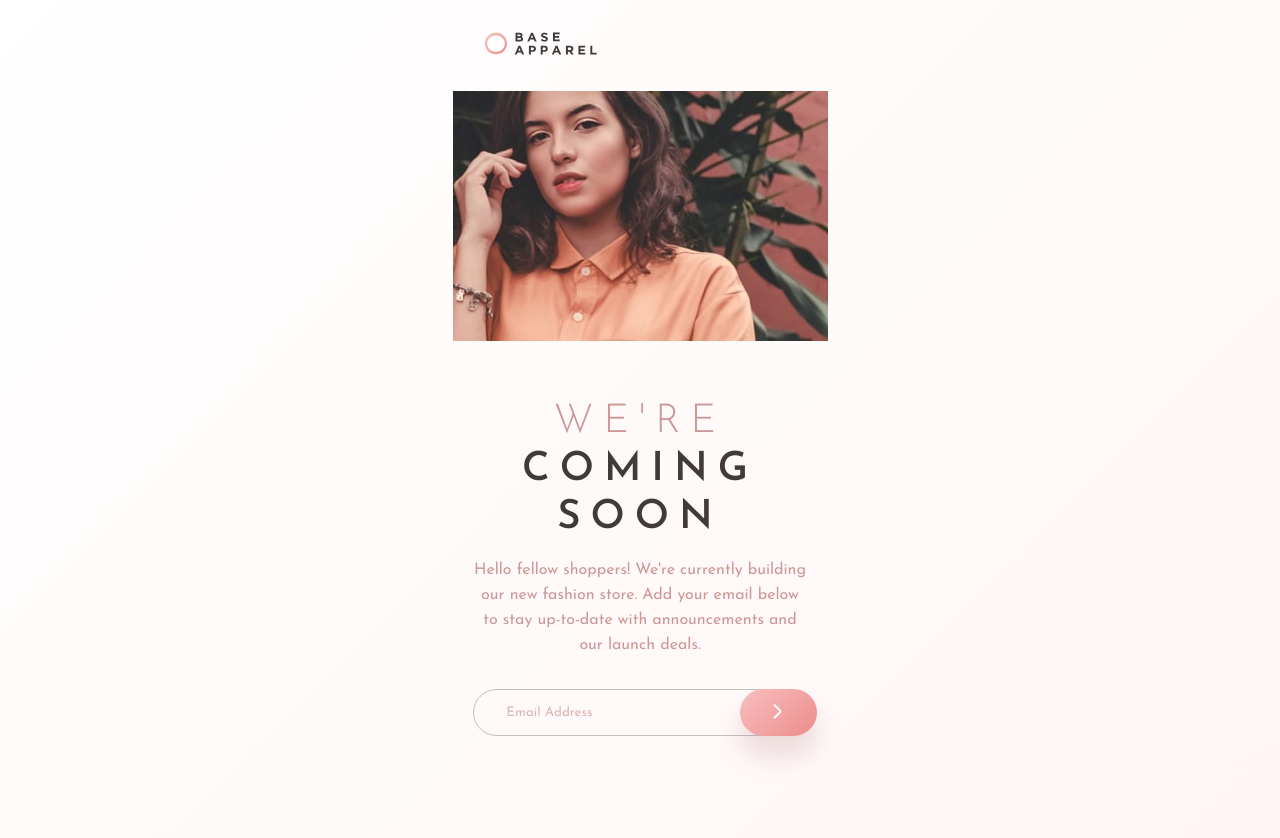
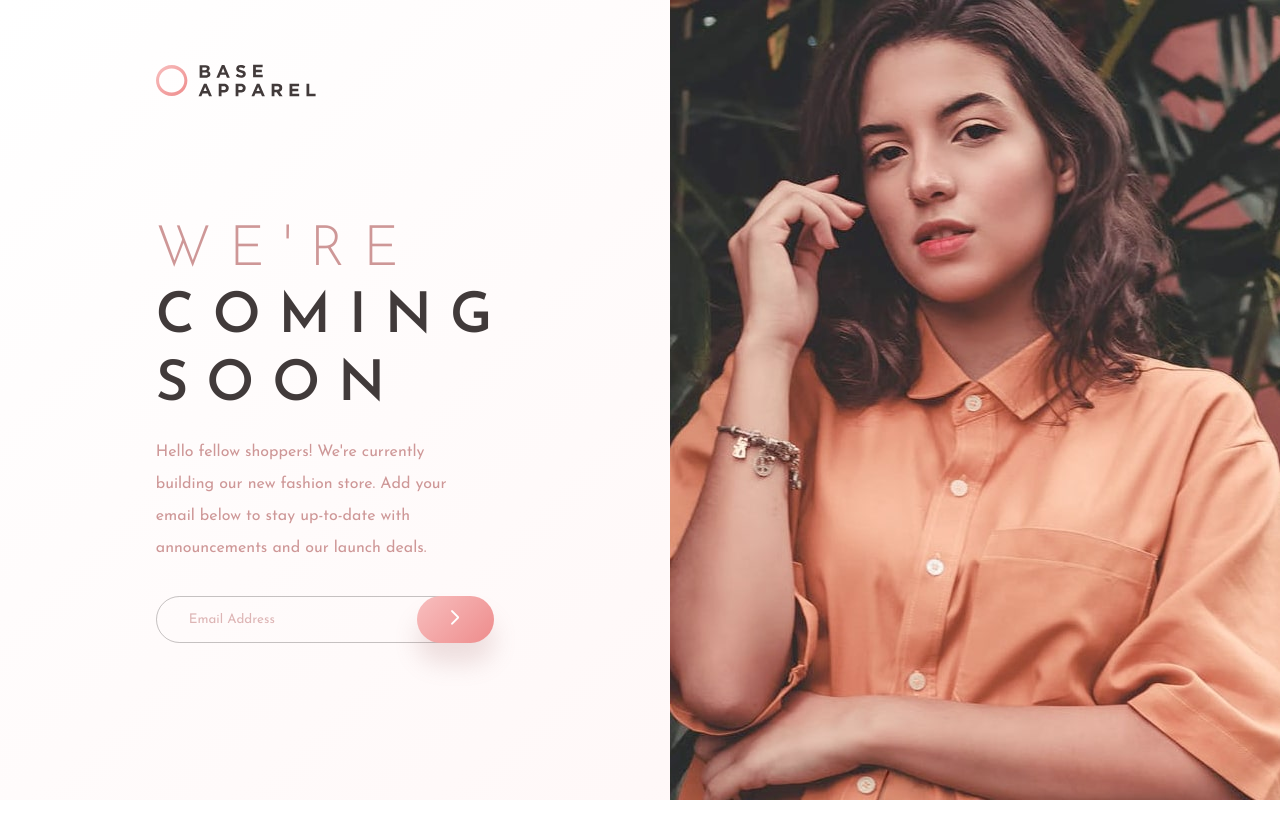
Before and after one commit to Shikamaru007/Base-Apparel-coming-soon-page, a plain HTML site: page index.html in a window 1280 px wide. After the commit the page ends 800 px from the top, so only its background shows below. Drawn offline with nearby package versions, Linux system fonts and the light colour scheme.

Commit message:
all done

```diff
--- a/index.html
+++ b/index.html
@@ -9,12 +9,12 @@
 </head>
 <body>
     <div class="container">
+        <div class="left">
             <header>
                 <img src="images/logo.svg" alt="logo">
             </header>
             <div class="image">
                 <img src="images/hero-mobile.jpg" alt="hero-image" class="mobile">
-            <img src="images/hero-desktop.jpg" alt="hero-image" class="desktop">
             </div>
             <article>
                 <h1><span>WE'RE</span><br>COMING<br>SOON</h1>
@@ -29,6 +29,10 @@
                 </form>
             </article>
         </div>
+        <div class="right">
+            <img src="images/hero-desktop.jpg" alt="hero-image" class="desktop">
+        </div>
+    </div>
     <script src="index.js"></script>
 </body>
 </html>
--- a/styles.css
+++ b/styles.css
@@ -114,3 +114,51 @@ button:hover {
 .email.error input[type=text] {
     border: 1.5px solid red;
 }
+
+@media screen and (min-width:1027px){
+    .container {
+        max-width: 100%;
+        width: 100%;;
+    }
+    body {
+        padding: 0;
+        height: 100vh;
+    }
+    .container {
+        display: flex;
+    }
+    .mobile {
+        display: none;
+    }
+    .desktop {
+        display: flex;
+    }
+    .left {
+        display: flex;
+        flex-direction: column;
+        width: 50%;
+    }
+    .right {
+        display: flex;
+        flex: 1;
+        justify-content: right;
+    }
+    h1 {
+        font-size: 3.5rem;
+        letter-spacing: 18px;
+    }
+    header {
+        padding: 4rem 12rem;
+        padding-inline:  clamp(2rem, 12.17vw, 18rem);
+    }
+    header img {
+        width: 10rem;
+    }
+    article {
+        text-align: left;
+        padding-inline:  clamp(2rem, 12.17vw, 18rem);
+    }
+    article p {
+        line-height: 2;
+    }
+}
```
Also changed, not shown: 2 other files. Lines whose indentation alone changed are shown as unchanged.
